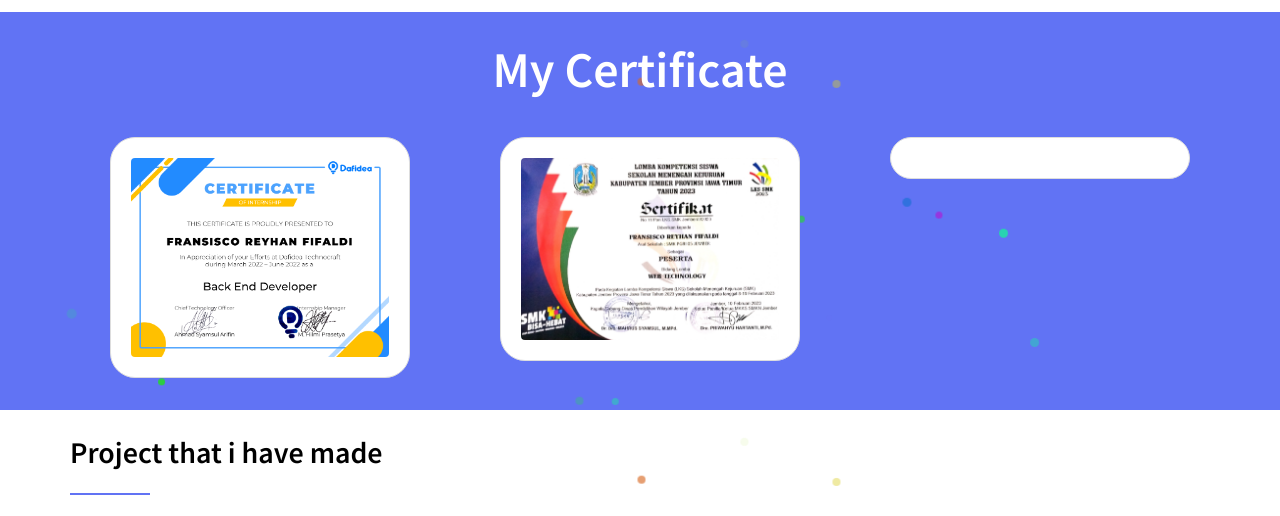
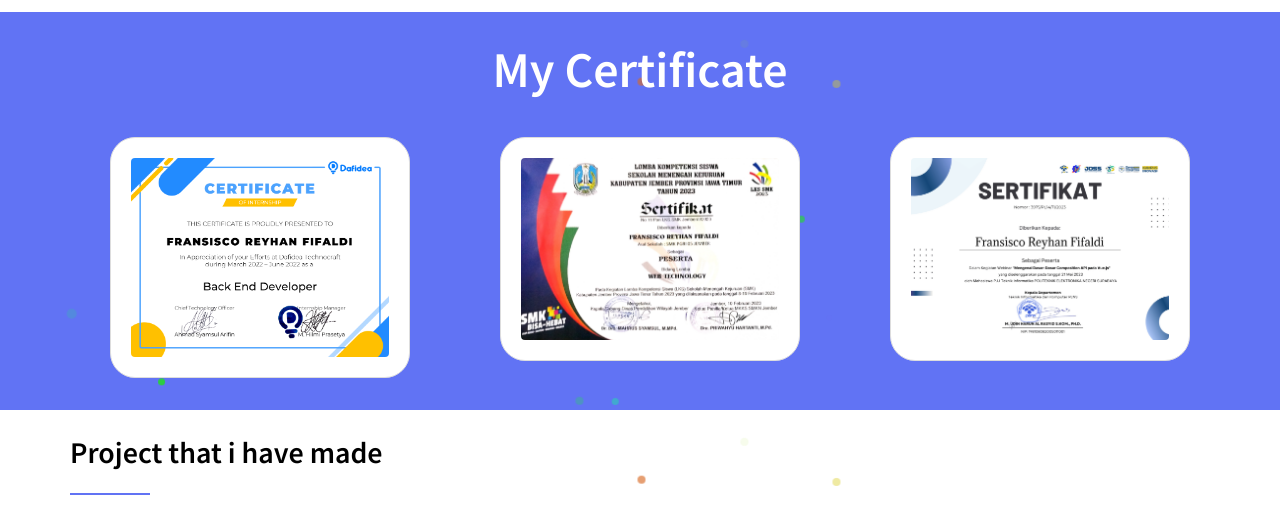
Before and after one commit to FransisGIT/fransis, a website: page index.html in a window 1280 px wide. Shown: the part 1800-2316 px from the top of the page. Drawn offline with Linux system fonts and the light colour scheme; files whose address does not match are found by name.

Commit message:
Update Certificate

```diff
--- a/index.html
+++ b/index.html
@@ -480,7 +480,7 @@
         <div class="col-md-4">
           <div class="box-testimony to-animate">
             <div class="card certificate">
-              <img src="assets/images/certificate/certificate3.pdf" alt="" width="300"
+              <img src="assets/images/certificate/certificate3.png" alt="" width="300"
                 class="img-thumbnail img-certificate"
                 onclick="location.href='assets/images/certificate/certificate2.jpg'">
             </div>
```
Also changed, not shown: assets/images/certificate/certificate3.png (added), 1 other file.
